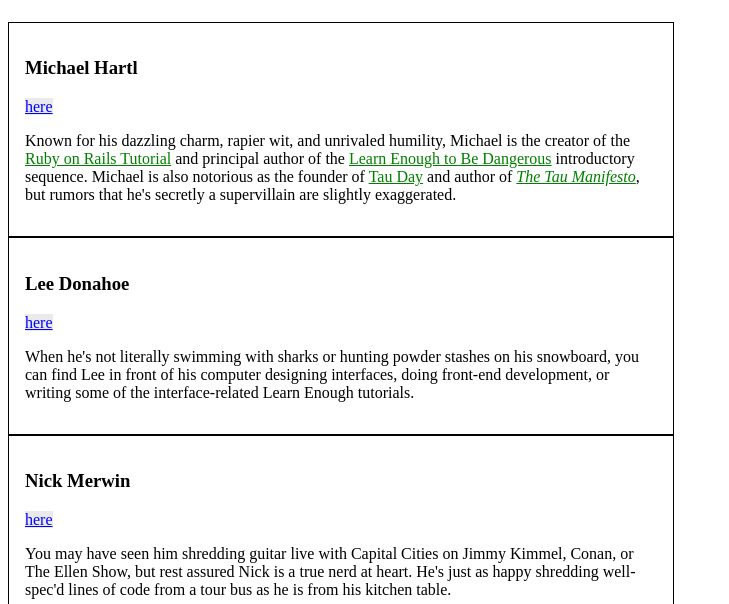
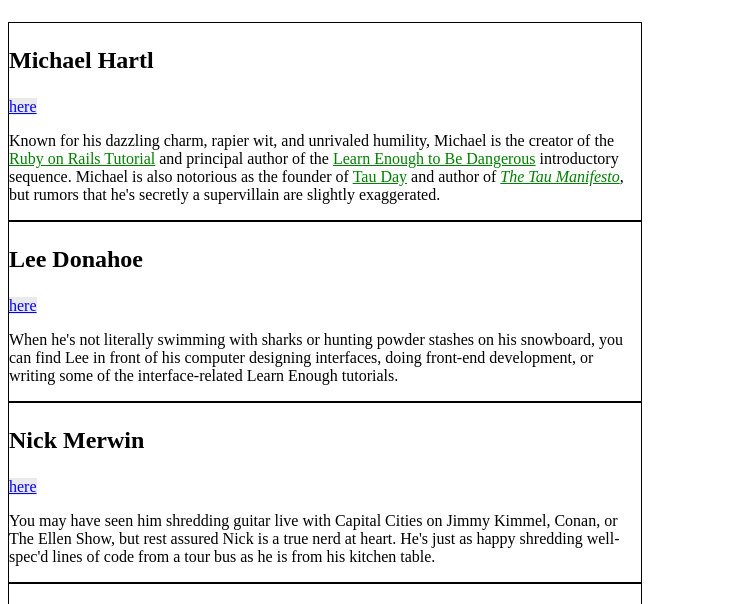
Before and after one commit to crazyhacker101/CSS-Wars, a plain HTML site: page index.html in a window 1280 px wide. Shown: the part 196-800 px from the top of the page, without its empty margins (0-729 px from the left). Drawn offline with Linux system fonts and the light colour scheme.

Commit message:
Use rem sizing

```diff
--- a/index.html
+++ b/index.html
@@ -22,14 +22,18 @@
 
         /* BIO STYLES */
         .bio-wrapper {
-            font-size: 16px;
+            font-size: 18px;
         }
 
         .bio-box {
             border: 1px solid black;
             width: 50%;
-            font-size: 1em;
-            padding: 1em;
+            font-size: 1rem;
+            /* padding: 1em; */
+        }
+
+        .bio-box h3 {
+            font-size: 1.5em;
         }
 
         .bio-copy {
```
